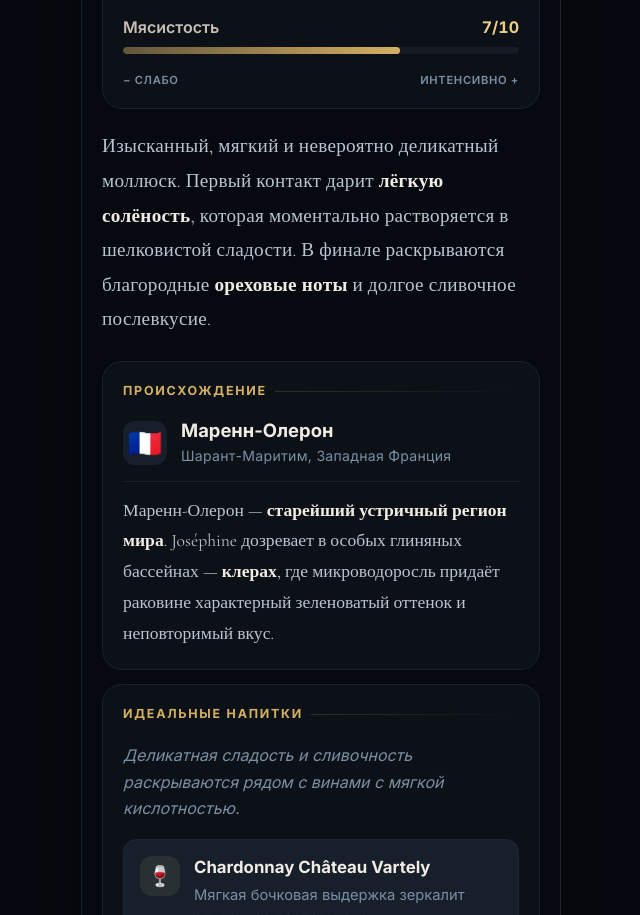
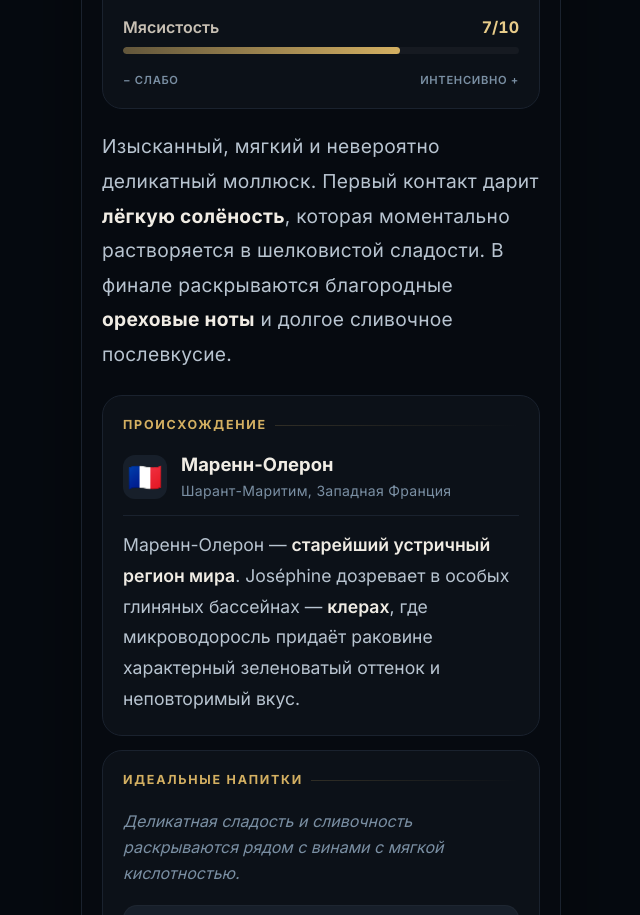
Before and after one commit to Wasilevz/oysters-lab, a plain HTML site: page index.html in a window 1280 px wide. Shown: the part 715-1630 px from the top of the page, without its empty margins (319-959 px from the left). Drawn offline with nearby package versions, Linux system fonts and the light colour scheme.

Commit message:
Switch description/origin text to Inter sans-serif for readability

```diff
--- a/index.html
+++ b/index.html
@@ -313,14 +313,14 @@
             line-height: 1.8;
             color: var(--body-text);
             margin-bottom: 18px;
-            font-family: 'Cormorant Garamond', serif;
+            font-family: 'Inter', sans-serif;
             font-weight: 400;
             letter-spacing: 0.015em;
             padding: 6px 0;
         }
         .desc strong {
             color: var(--text);
-            font-weight: 600;
+            font-weight: 700;
         }
 
         /* origin */
@@ -340,7 +340,7 @@
         .origin-region { font-size: 0.88rem; color: var(--muted); margin-top: 3px; letter-spacing: 0.02em; }
         .origin-text {
             font-size: 1.1rem; line-height: 1.75; color: var(--body-text);
-            font-family: 'Cormorant Garamond', serif;
+            font-family: 'Inter', sans-serif;
             font-weight: 400;
         }
         .origin-text strong { color: var(--text); font-weight: 600; }
@@ -456,7 +456,7 @@
         .wine-desc {
             font-size: 1rem; color: var(--body-text); line-height: 1.65;
             margin-bottom: 14px;
-            font-family: 'Cormorant Garamond', serif;
+            font-family: 'Inter', sans-serif;
             font-weight: 400;
         }
 
@@ -553,7 +553,7 @@
         .empty-text {
             font-size: 1.1rem;
             line-height: 1.6;
-            font-family: 'Cormorant Garamond', serif;
+            font-family: 'Inter', sans-serif;
             font-weight: 500;
         }
 
```
